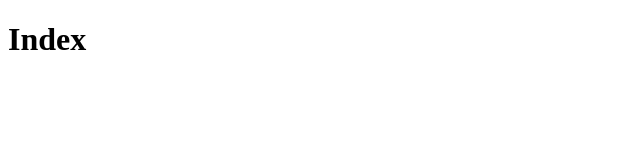
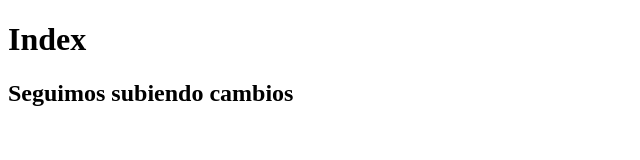
Before and after one commit to anabelen-bc/GIT-GITHUB, a plain HTML site: page index.html in a window 1280 px wide. Shown: the whole page, without its empty margins (0-640 px from the left). Drawn offline with Linux system fonts and the light colour scheme.

Commit message:
Subimos mas cambios

```diff
--- a/index.html
+++ b/index.html
@@ -5,5 +5,6 @@
     </head>
     <body>
         <h1>Index</h1>
+        <h2>Seguimos subiendo cambios</h2>
     </body>
 </html>
```
